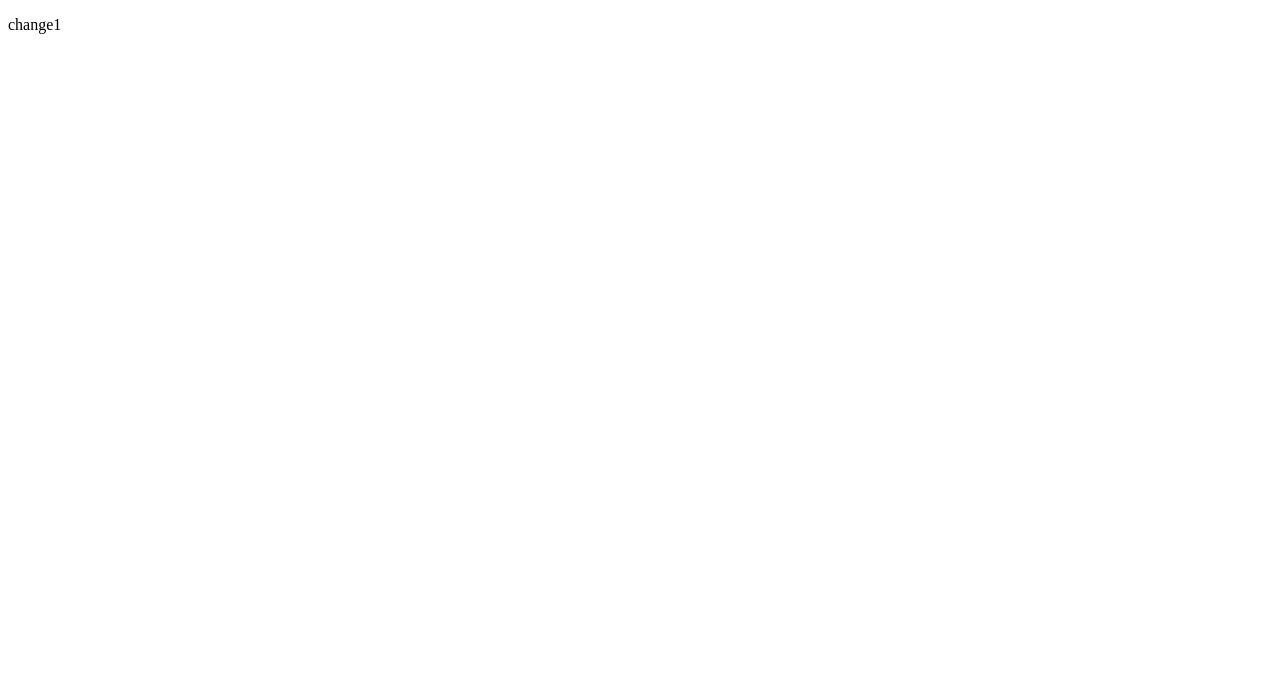
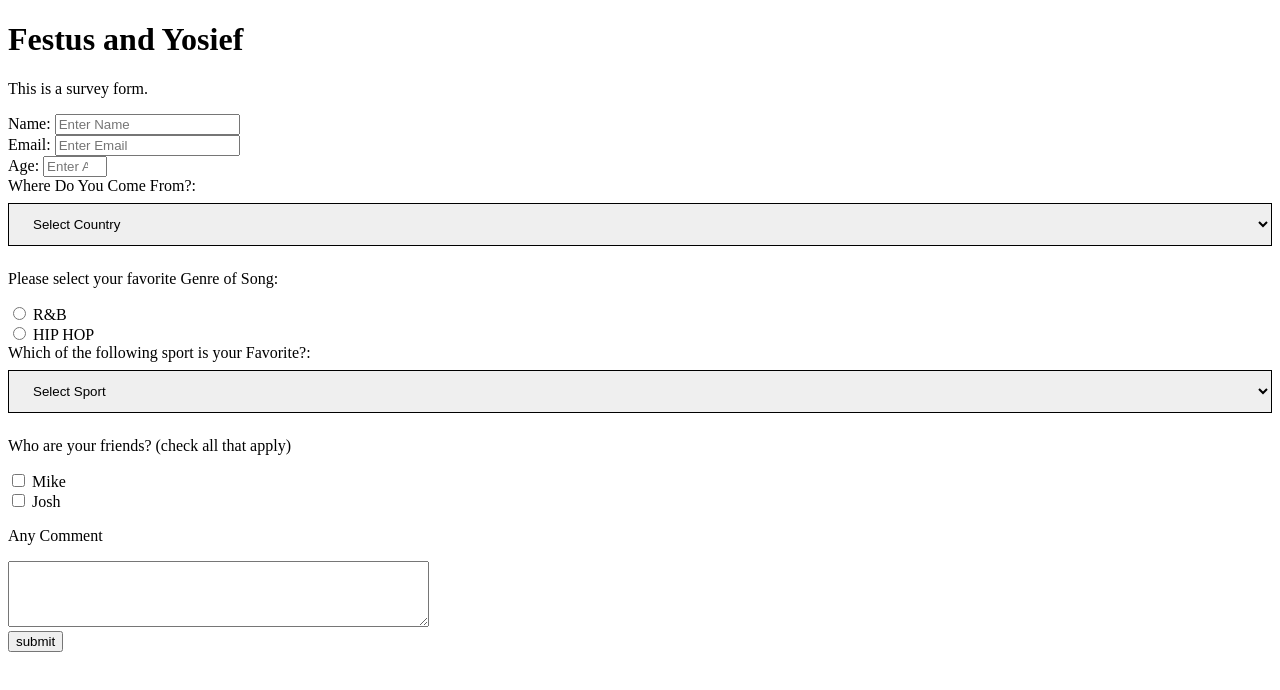
Before and after one commit to 30jossi/project-microverse1, a plain HTML site: page index.html in a window 1280 px wide. Drawn offline with Linux system fonts and the light colour scheme.

Commit message:
modified index file

```diff
--- a/css/style.css
+++ b/css/style.css
@@ -0,0 +1,18 @@
+body{
+    backgroud:lightblue;
+
+}
+/*.contact-form{
+    max-width 350px;
+    margin:auto;
+    border-radius: 5px;
+    background:#96bb72;
+    padding:20px;
+}*/
+input [type=text], select{
+    width: 100%;
+    padding: 12px 20px;
+    margin: 8px 0px;
+    display: inline-block;
+    border: 1px solid;
+}
--- a/index.html
+++ b/index.html
@@ -8,19 +8,60 @@
 
   <body>
     <script src="https://cdn.freecodecamp.org/testable-projects-fcc/v1/bundle.js"></script>
-<p>change1</p>
-    <!--
+    <h1 id="title">
+     Festus and Yosief
+    </h1>
+    <div id="description">
+      <p>
+        This is a survey form.
+      </p>
+    </div>
+    <form id="survey-form">
+      <label for="name" id="name">Name:</label>
+      <input type="text" id="name-label" name="name" placeholder="Enter Name" required><br>
 
-    Hello Camper!
+      <label for="email" id="email">Email:</label>
+      <input type="email" id="email-label" name="email" placeholder="Enter Email" required><br>
 
-    For now, the test suite only works in Chrome!
-    Please read the README below in the JS Editor before beginning.
-    Feel free to delete this message once you have read it.
-    Good luck and Happy Coding!
 
-    - The freeCodeCamp Team
+      <label for="number" id="number">Age:</label>
+      <input type="number" id="number-label" name="number"  min="1" max="100" placeholder="Enter Age" required><br>
 
-    -->
+
+      <label for="country" >Where Do You Come From?:</label><br>
+      <select name="country" id="dropdown">
+        <option value="Country">Select Country</option>
+        <option value="Ghana">Ghana</option>
+        <option value="Ethiopia">Ethiopia</option>
+        <option value="Canada">Canada</option>
+      </select><br>
+
+      <p>Please select your favorite Genre of Song:</p>
+  <input type="radio" name="fav_song" value="R&B">
+  <label for="R&B">R&B</label><br>
+  <input type="radio" name="fav_song" value="HIP HOP">
+  <label for="HIP HOP">HIP HOP</label><br>
+
+  <label for="fav_sport" >Which of the following sport is your Favorite?:</label><br>
+      <select name="fav_sport" id="dropdown">
+        <option value="fav_sport">Select Sport</option>
+        <option value="Football">Football</option>
+        <option value="Basketball">Basketball</option>
+      </select><br>
+      <p>Who are your friends? (check all that apply)</p>
+    <input type="checkbox"  name="friend" value="Mike">
+  <label for="friend"> Mike</label><br>
+  <input type="checkbox" name="friend2" value="Josh">
+  <label for="friend2"> Josh</label><br>
+
+
+  <p>Any Comment</p>
+  <textarea rows="4" cols="50" name="comment" form="usrform" placeholder="Enter text here...">
+    </textarea><br>
+
+
+      <input type="submit" value="submit">
+    </form>
     <script  src="js/index.js"></script>
   </body>
 </html>
```
